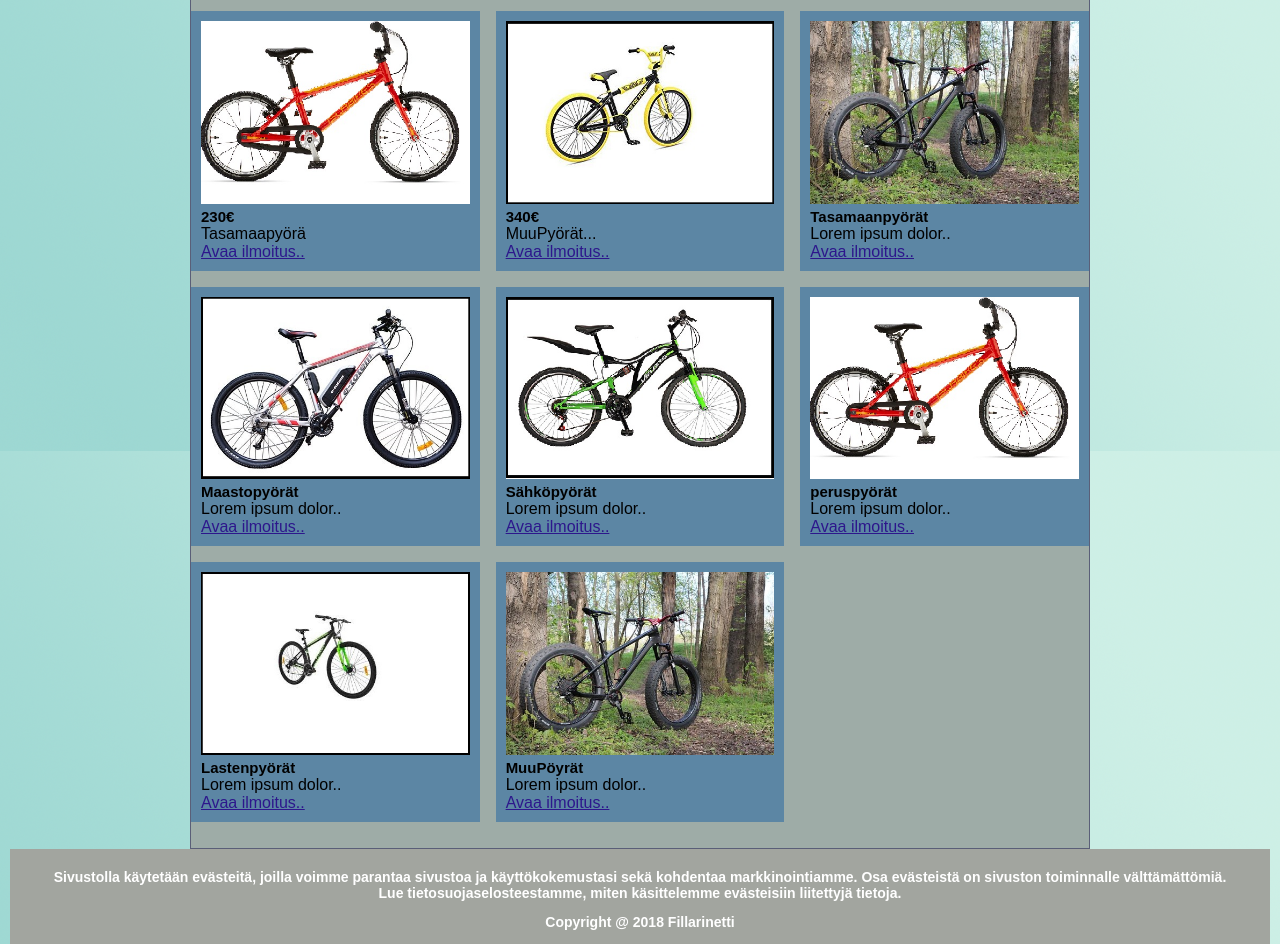
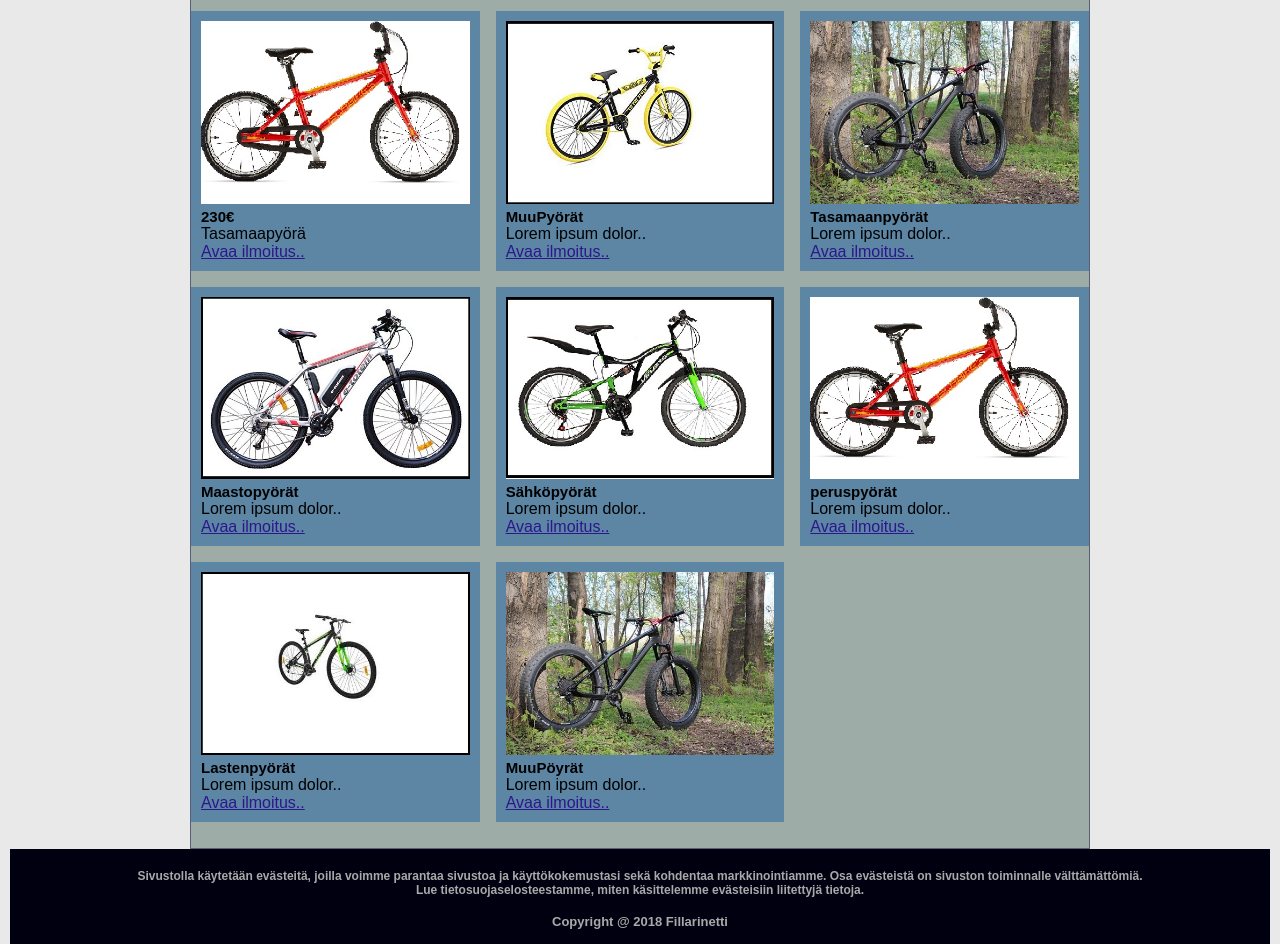
Before and after one commit to vonbiiverhausen/fillarinetti, a plain HTML site: page index.html in a window 1280 px wide. Shown: the part 317-1261 px from the top of the page. Drawn offline with Linux system fonts and the light colour scheme.

Commit message:
register.html ja footerissa on tullu muutokset taalta paivalt

```diff
--- a/index.html
+++ b/index.html
@@ -83,8 +83,8 @@
     <a href="www.youtube.com">
     <img src="imgs/img_girl.jpg.jpg" alt="Nature" style="width:100%">
         </a>
-      <h4>340€</h4>
-      <p>MuuPyörät...</p>
+      <h4>MuuPyörät</h4>
+      <p>Lorem ipsum dolor..</p>
          <a style="color:#2d178c" href="www.youtube.com">Avaa ilmoitus..</a>
     </div>
   </div>
--- a/styles/style.css
+++ b/styles/style.css
@@ -4,7 +4,7 @@
   padding: 0;
 }
 #index_body{
-    background-image: url(../imgs/newbackground.png);
+    background-color: #e9e9e9;
     padding: 0px 10px 0px 10px;
     font-family: Arial;
 }
@@ -214,7 +214,7 @@ h4{
 /* the register text style  */
 h12{
     width: 100%;
-    font-family: Lucida Console;
+    font-family: Arial;
     font-size: 30px;
 
 
@@ -324,27 +324,29 @@ h12{
     padding: 20px;
     width: 100%;
     height: 65px;
-    background-color: rgb(162, 165, 159);
+    background-color: #001;
 
 }
 #footer #footer_teksti {
     width: 100%;
-    color: white;
+    color: darkgray;
     text-align: center;
-    font-size: 14px;
+    font-size: 12px;
 }
 #div_footerc{
     width: 100%;
     height: 30px;
     padding: 0px 0px 0px 0px;
-    background-color: rgb(162, 165, 159);
+    background-color: #001;
 
 }
 #div_footerc #footer_copyright {
     width: 100%;
-    color: white;
+    color: darkgray;
     text-align: center;
-    font-size: 14px;
+    font-size: 13px;
+
+
 }
 
 
@@ -396,7 +398,7 @@ h12{
 #register_btn1{
   position: relative;
   left: 0px;
-  top: 80px;
+  top: 25px;
   font-size: 17px;
   cursor: pointer;
   border: 2px solid red;
```
Also changed, not shown: Registeri.html (+7 -9 lines).
